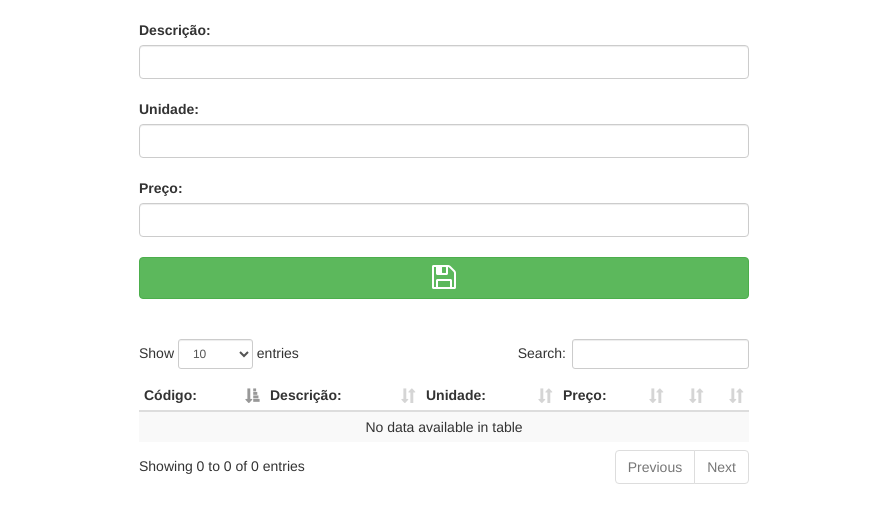
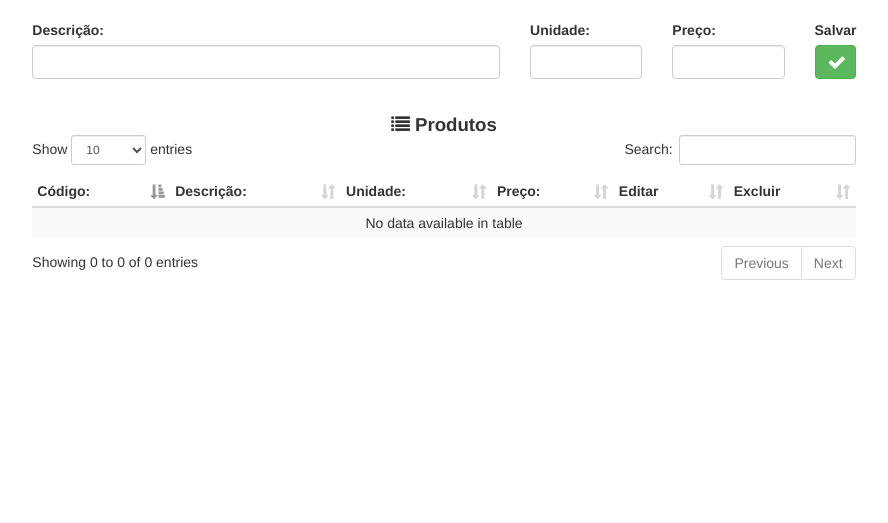
Before and after one commit to brunobueno/fp-github, a PHP site: page /site in a window 1280 px wide. Shown: the part 72-595 px from the top of the page, without its empty margins (196-1084 px from the left). Run offline with PHP 8.4, Linux system fonts and the light colour scheme; data that the repository does not hold is empty.

Commit message:
Nova alteração de layout

```diff
--- a/action/produtoAction.php
+++ b/action/produtoAction.php
@@ -85,7 +85,7 @@ if($_SERVER['REQUEST_METHOD'] == "POST")
             $prod = $produto->listarId();
             $descricao = $prod->descricao;
             $unidade = $prod->unidade;
-            $preco = $prod->preco;
+            $preco = number_format($prod->preco, 2, ',', '.');
             break;
         case isset($_POST['excluir']):
             try
--- a/site/index.php
+++ b/site/index.php
@@ -9,9 +9,9 @@
 require_once "../action/produtoAction.php";
 ?>
 
-<div class="col-md-3"></div>
+<div class="col-md-2"></div>
 <!-- Div Principal -->
-<div class="col-md-6 col-xs-12">
+<div class="col-md-8 col-xs-12">
     <!-- Alerta -->
     <?php if(!empty($erro)) {?>
     <div class="bs-example bs-example-standalone" data-example-id="dismissible-alert-js">
@@ -23,18 +23,29 @@ require_once "../action/produtoAction.php";
     <?php } ?>
 
     <!-- Form -->
-    <form action="index.php" method="post">
+    <form action="index.php" method="post" class="form-horizontal">
         <input type="hidden" name="codigo" value="<?=$codigo?>">
+        <div class="form-group">
+            <div class="col-md-7 col-xs-12">
                 <label for="descricao">Descrição: </label>
                 <input name="descricao" class="form-control" type="text" value="<?=$descricao?>"><br>
+            </div>
+            <div class="col-md-2 col-xs-12">
                 <label for="unidade">Unidade:</label>
                 <input name="unidade" class="form-control" type="text" value="<?=$unidade?>"><br>
+            </div>
+            <div class="col-md-2 col-xs-12">
                 <label for="preco">Preço:</label>
                 <input name="preco" class="form-control" type="text" value="<?=$preco?>"><br>
-        <button type="submit" class="btn btn-success btn-block" name="cadastrar"><i class="fa fa-save fa-2x"></i></span></button>
+            </div>
+            <div class="col-md-1 col-xs-12">
+                <label for="cadastrar">Salvar</label>
+                <button type="submit" class="btn btn-success btn-block" name="cadastrar"><i class="fa fa-check fa-lg"></i></span></button>
+            </div>
+        </div>
     </form>
 
-    <br><br>
+    <div class="text-center"><strong class="fa-lg"><i class="fa fa-list "></i> Produtos</strong></div>
     <!-- Tabela -->
     <div class="table-responsive">
         <table class="table table-striped table-hover table-condensed" id="tabela-produtos">
@@ -43,8 +54,8 @@ require_once "../action/produtoAction.php";
             <th>Descrição:</th>
             <th>Unidade:</th>
             <th>Preço:</th>
-            <th></th>
-            <th></th>
+            <th>Editar</th>
+            <th>Excluir</th>
             </thead>
             <tbody>
             <?php
```
Lines whose indentation alone changed are shown as unchanged.
